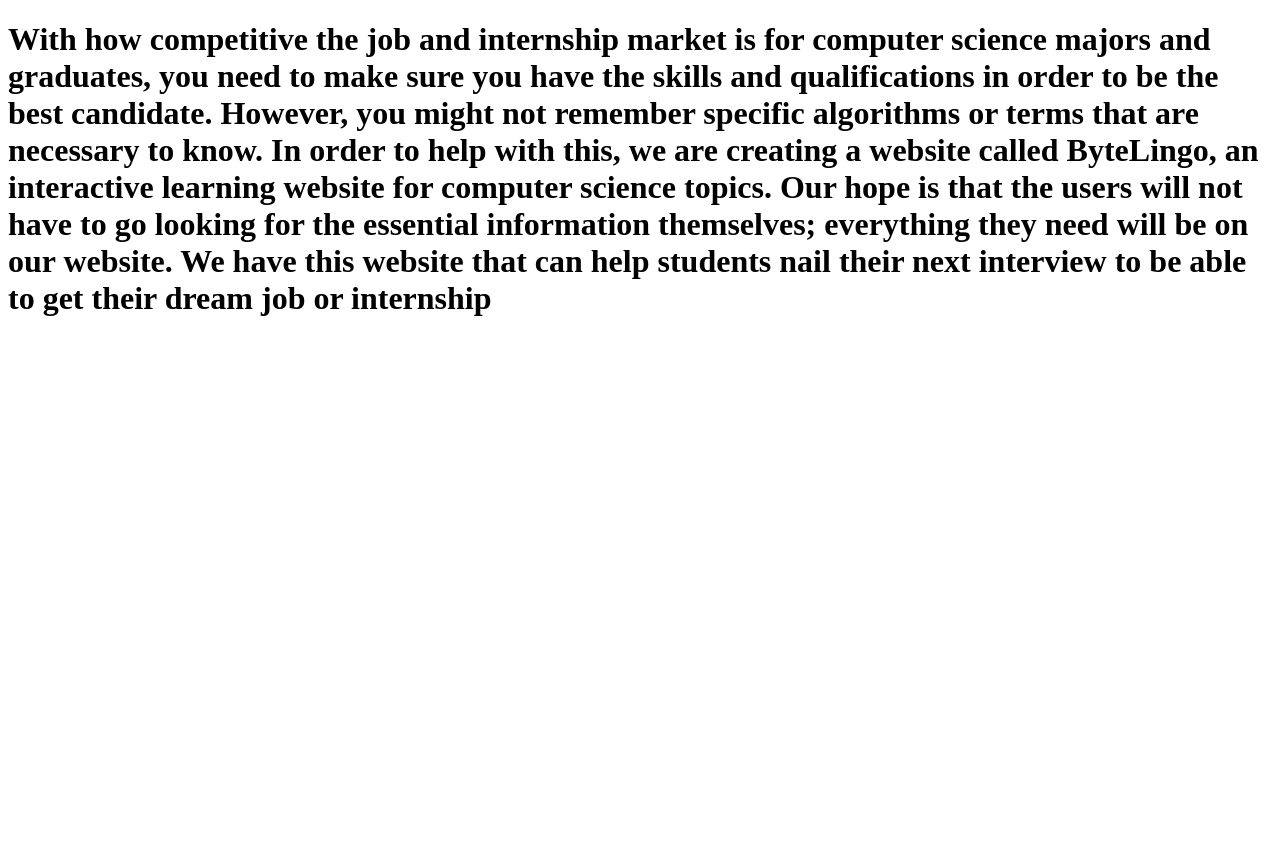
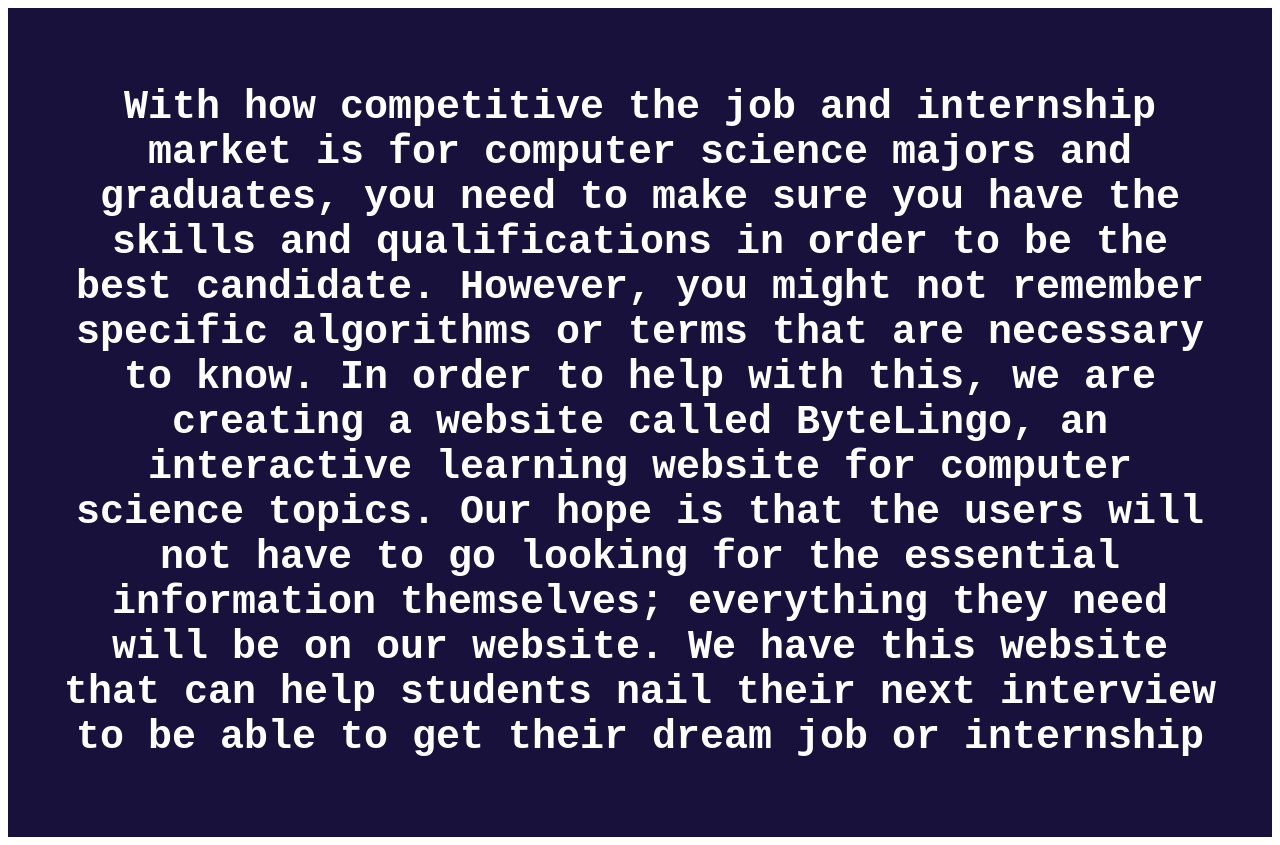
Before and after one commit to ambrosia-ingoglia/FinalProject, a Spring Boot app: page /user_home in a window 1280 px wide. Shown: the part 265-1110 px from the top of the page. Before the commit the page ends 581 px from the top, so only its background shows below. Run offline with Spring Boot 4, Linux system fonts and the light colour scheme; some of the project's set-up classes (security, data sources, template engines, error pages and the like) are left out, and stand-ins take their place.

Commit message:
Update user_hp.css

```diff
--- a/demo/src/main/resources/static/user_hp.css
+++ b/demo/src/main/resources/static/user_hp.css
@@ -25,3 +25,12 @@
  padding-bottom: 30px;
 
   }
+
+  .about-section {
+  padding: 50px;
+  text-align: center;
+  background-color: #18113C;
+  color: white;
+   font-size: 20px;
+  font-family: Courier New;
+}
```
